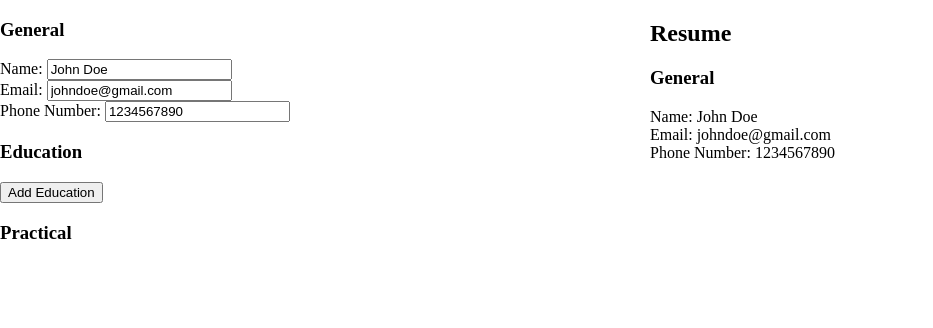
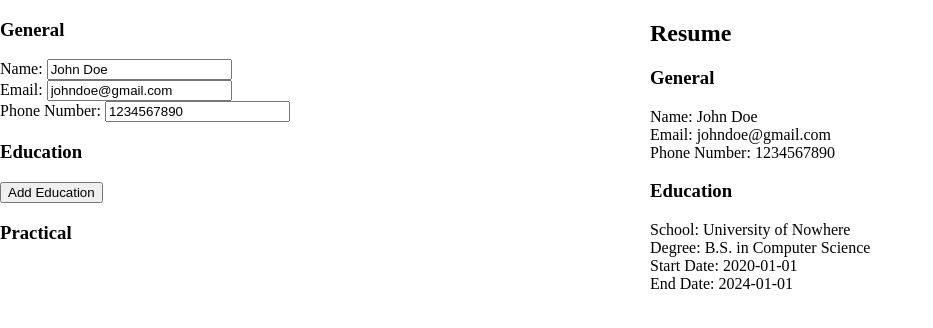
Before and after one commit to ASH-WIN-10/cv-builder, a React (Vite) app: page / in a window 1280 px wide. Shown: the top 328 px of the page, without its empty margins (0-933 px from the left). Built offline with nearby package versions, Linux system fonts and the light colour scheme.

Commit message:
display the education data in the resume

```diff
--- a/src/components/Resume.jsx
+++ b/src/components/Resume.jsx
@@ -1,6 +1,5 @@
 export default function Resume(props) {
     const resume = props.resume;
-
     return (
         <div id="resume">
             <h2>Resume</h2>
@@ -10,6 +9,17 @@ export default function Resume(props) {
                 <span>Email: {resume.email}</span><br />
                 <span>Phone Number: {resume.phoneNum}</span><br />
             </div>
+            <div>
+                <h3>Education</h3>
+                {resume.education.map((edu) => (
+                    <div key={edu.schoolName}>
+                        <span>School: {edu.schoolName}</span><br />
+                        <span>Degree: {edu.degree}</span><br />
+                        <span>Start Date: {edu.startDate}</span><br />
+                        <span>End Date: {edu.endDate}</span><br />
+                    </div>
+                ))}
+            </div>
         </div>
     )
 }
```
